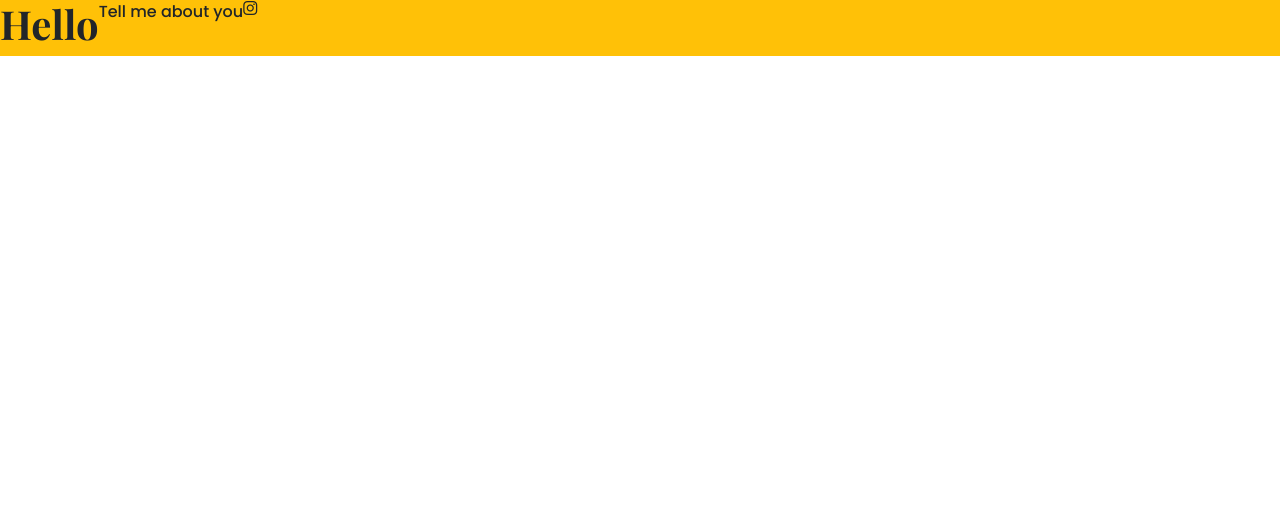
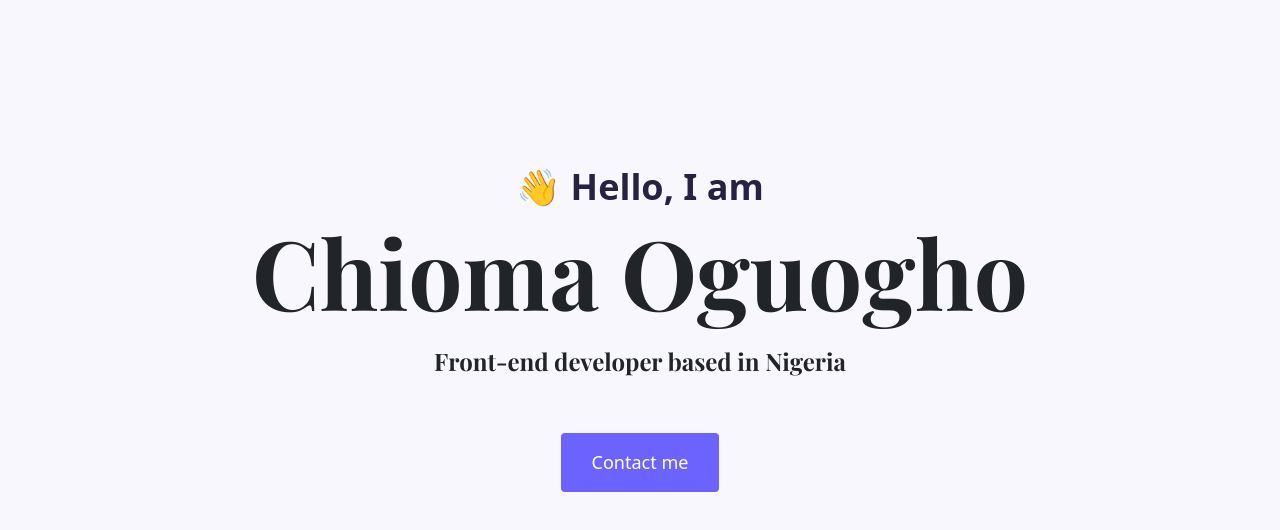
Before and after one commit to chiogzy/Portfolio-Project, a plain HTML site: page index.html in a window 1280 px wide. Drawn offline with nearby package versions, Linux system fonts and the light colour scheme.

Commit message:
Modified my CSS to add beauty to my homepage

```diff
--- a/index.html
+++ b/index.html
@@ -3,6 +3,7 @@
   <head>
     <meta charset="UTF-8" />
     <meta name="viewport" content="width=device-width, initial-scale=1.0" />
+    <title>Perfume Project</title>
     <link rel="preconnect" href="https://fonts.googleapis.com" />
     <link rel="preconnect" href="https://fonts.gstatic.com" crossorigin />
     <link rel="preconnect" href="https://fonts.googleapis.com" />
@@ -27,14 +28,15 @@
       src="https://kit.fontawesome.com/7793221640.js"
       crossorigin="anonymous"
     ></script>
-
-    <title>Perfume Project</title>
   </head>
   <body>
-    <div class="d-flex bg-warning">
-      <h1>Hello</h1>
-      <p>Tell me about you</p>
-      <i class="fa-brands fa-instagram"></i>
+    <div class="hero">
+      <p>👋 Hello, I am</p>
+      <h1>Chioma Oguogho</h1>
+      <h2 class="mb-5">Front-end developer based in Nigeria</h2>
+      <div>
+        <a href="#" class="btn btn-branding">Contact me</a>
+      </div>
     </div>
   </body>
 </html>
--- a/style/porfolio.css
+++ b/style/porfolio.css
@@ -1,14 +1,58 @@
-body {
-  background: rgb(223, 206, 186);
+:root {
+  --branding-color: #6c63ff;
+  --secondary-color: #f9f7fe;
+  --heading-font-family: "Playfair Display", serif;
+  --default-font-family: "Poppins", sans-serif;
 }
 
-h1 {
-  color: rgb(106, 55, 201);
-  font-family: "Playfair Display", serif;
+body {
+  font-family: var(--default-font-family);
+}
+
+h1,
+h2,
+h3,
+h4,
+h5,
+h6 {
+  color: black;
+  font-family: var(--heading-font-family);
   font-weight: bold;
 }
 
+.hero h1 {
+  font-size: 96px;
+}
+
 p {
-  font-family: "Poppins", sans-serif;
   font-weight: normal;
 }
+
+.hero {
+  background: var(--secondary-color);
+  text-align: center;
+  padding: 160px 20px;
+}
+
+.hero p {
+  font-size: 36px;
+  font-weight: bold;
+  margin: 0;
+  color: #272142;
+}
+
+.hero h2 {
+  font-family: var(--heading-font-family);
+  font-weight: normal;
+  line-height: 2;
+  font-size: 24px;
+}
+
+.hero .btn-branding {
+  background: var(--branding-color);
+  border-radius: 4px;
+  color: white;
+  font-size: 18px;
+  line-height: 27px;
+  padding: 15px 30px;
+}
```
